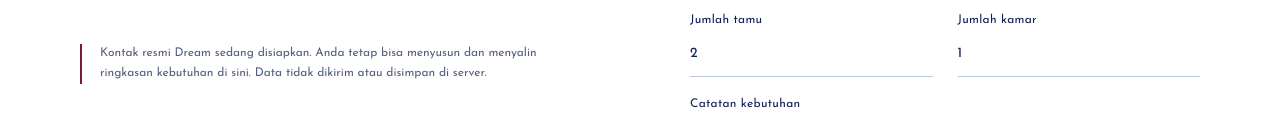
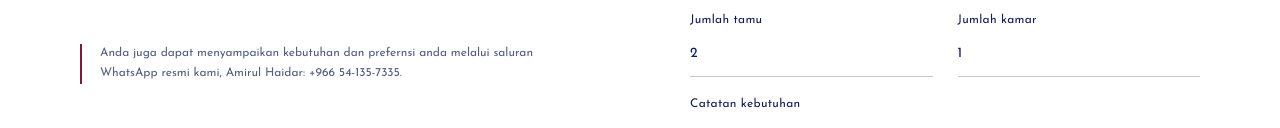
Before and after one commit to amirulhaidar/dreamhaidar, a plain HTML site: page index.html in a window 1280 px wide. Shown: the part 6130-6258 px from the top of the page. Drawn offline with Linux system fonts and the light colour scheme.

Commit message:
Update index.html

```diff
--- a/index.html
+++ b/index.html
@@ -54,7 +54,7 @@
 <section class="destinations section-light" id="destinasi"><div class="container"><div class="section-title reveal"><p class="eyebrow">YOUR DESTINATION</p><h2>DUA KOTA.<br><em>Satu perjalanan penuh makna.</em></h2></div><div class="destination-grid"><article class="destination-card reveal"><div class="destination-image"><img src="assets/haram-poster.jpg" alt="Pemandangan Masjidil Haram, Makkah" loading="lazy"><span>01 / MAKKAH</span></div><div class="destination-copy"><h3>Makkah <em>Al Mukarramah</em></h3><p>Diskusikan pilihan lokasi menginap, akses ke Masjidil Haram, tipe kamar, serta kebutuhan jamaah selama di Makkah.</p><a class="text-link" href="#konsultasi" data-city="Makkah">KONSULTASI HOTEL MAKKAH ↗</a></div></article><article class="destination-card destination-editorial reveal"><div class="city-art"><span class="city-arabic" lang="ar">المدينة المنورة</span><p>THE CITY OF PEACE</p><h3>Madinah</h3><span class="arch" aria-hidden="true"></span><small>AL MUNAWWARAH</small></div><div class="destination-copy"><h3>Madinah <em>Al Munawwarah</em></h3><p>Rencanakan kebutuhan akomodasi di Madinah sesuai jadwal kunjungan, jumlah tamu, dan preferensi lokasi hotel Anda.</p><a class="text-link" href="#konsultasi" data-city="Madinah">KONSULTASI HOTEL MADINAH ↗</a></div></article></div><p class="destination-note">Visual merupakan materi pengenalan, bukan jaminan hotel atau pemandangan kamar tertentu. Pilihan hotel dan ketersediaan dibahas saat konsultasi.</p></div></section>
 <section class="process section-light" id="alur"><div class="container"><p class="eyebrow reveal">LET’S MAKE IT SIMPLE</p><h2 class="reveal">DARI RENCANA<br><em>ke langkah berikutnya.</em></h2><div class="steps"><article class="reveal"><span>01</span><h3>Ceritakan rencana</h3><p>Tentukan kota, tanggal menginap, jumlah tamu, dan kebutuhan kamar.</p></article><article class="reveal"><span>02</span><h3>Diskusikan pilihan</h3><p>Bahas pilihan akomodasi, ketersediaan, dan rincian penawaran.</p></article><article class="reveal"><span>03</span><h3>Periksa ketentuan</h3><p>Tinjau fasilitas, pembayaran, perubahan, serta pembatalan sebelum menyetujui.</p></article><article class="reveal"><span>04</span><h3>Konfirmasi reservasi</h3><p>Reservasi berlaku setelah proses konfirmasi sesuai ketentuan penawaran.</p></article></div></div></section>
 <section class="collab section-dark"><div class="container reveal"><p class="eyebrow">#JOURNEYTOGETHER</p><h2>LET’S <em>BOOK.</em></h2><p>Anda mengelola travel haji dan umroh?<br>Mari bicarakan kebutuhan akomodasi untuk jamaah Anda.</p><a class="button light" href="#konsultasi" data-type="Mitra travel">BICARAKAN KERJA SAMA <span>→</span></a></div></section>
-<section class="consult section-light" id="konsultasi"><div class="container consult-grid"><div class="reveal"><p class="italic-label">ready to plan your stay?</p><h2>MARI MULAI<br><em>perjalanan Anda.</em></h2><p>Siapkan ringkasan kebutuhan hotel Anda. Tidak ada pembayaran atau reservasi otomatis melalui formulir ini.</p><div class="contact-note"><p>Kontak resmi Dream sedang disiapkan. Anda tetap bisa menyusun dan menyalin ringkasan kebutuhan di sini. Data tidak dikirim atau disimpan di server.</p></div></div>
+<section class="consult section-light" id="konsultasi"><div class="container consult-grid"><div class="reveal"><p class="italic-label">ready to plan your stay?</p><h2>MARI MULAI<br><em>perjalanan Anda.</em></h2><p>Siapkan ringkasan kebutuhan hotel Anda. Tidak ada pembayaran atau reservasi otomatis melalui formulir ini.</p><div class="contact-note"><p>Anda juga dapat menyampaikan kebutuhan dan prefernsi anda melalui saluran WhatsApp resmi kami, Amirul Haidar: +966 54-135-7335.</p></div></div>
 <form class="inquiry-form reveal" id="inquiry-form" data-whatsapp=""><label>Nama Anda<input name="name" autocomplete="name" maxlength="100" required placeholder="Nama lengkap"></label><div class="form-row"><label>Kebutuhan<select name="type"><option>Jamaah / keluarga</option><option>Grup / rombongan</option><option>Mitra travel</option></select></label><label>Kota tujuan<select name="city"><option>Makkah & Madinah</option><option>Makkah</option><option>Madinah</option></select></label></div><div class="form-row"><label>Check-in<input type="date" name="checkin" required></label><label>Check-out<input type="date" name="checkout" required></label></div><div class="form-row"><label>Jumlah tamu<input type="number" min="1" max="10000" name="guests" value="2" required></label><label>Jumlah kamar<input type="number" min="1" max="5000" name="rooms" value="1" required></label></div><label>Catatan kebutuhan<textarea name="notes" maxlength="1500" rows="3" placeholder="Preferensi lokasi, tipe kamar, atau kebutuhan lainnya"></textarea></label><button class="button dark" type="submit">BUAT RINGKASAN KEBUTUHAN <span>→</span></button><p class="form-status" role="status" aria-live="polite"></p><div class="summary" hidden><label>Ringkasan Anda<textarea id="inquiry-summary" rows="10" readonly></textarea></label><button type="button" class="text-link copy-summary">SALIN RINGKASAN →</button></div></form></div></section>
 <section class="faq section-light"><div class="container faq-grid"><h2>GOOD TO KNOW.<br><em>Sebelum berangkat.</em></h2><div><details><summary>Apakah formulir langsung memesan hotel?</summary><p>Tidak. Formulir hanya menyiapkan kebutuhan konsultasi. Pemesanan memerlukan pengecekan ketersediaan, persetujuan penawaran, dan konfirmasi reservasi.</p></details><details><summary>Apakah harga dan kamar selalu tersedia?</summary><p>Harga dan ketersediaan mengikuti hotel, tanggal menginap, tipe kamar, dan jumlah tamu. Pastikan rincian tertulis sudah dikonfirmasi sebelum melakukan pembayaran.</p></details><details><summary>Bisakah mengajukan kebutuhan rombongan?</summary><p>Silakan pilih kebutuhan grup atau mitra travel, lalu isi jumlah tamu dan kamar. Cantumkan kebutuhan pembagian kamar pada catatan.</p></details><details><summary>Bagaimana perubahan dan pembatalan?</summary><p>Ketentuan mengikuti penawaran dan kebijakan hotel yang disepakati. Mintalah penjelasan ketentuan tersebut sebelum menyetujui reservasi.</p></details></div></div></section>
 </main>
```
